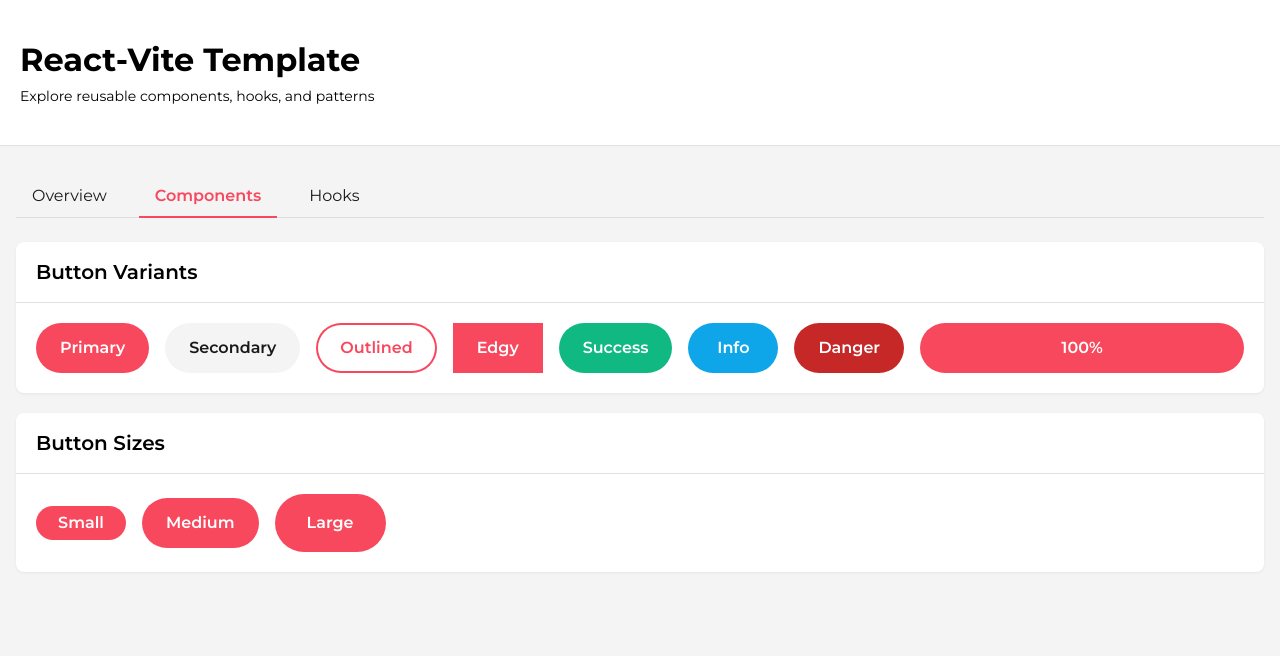
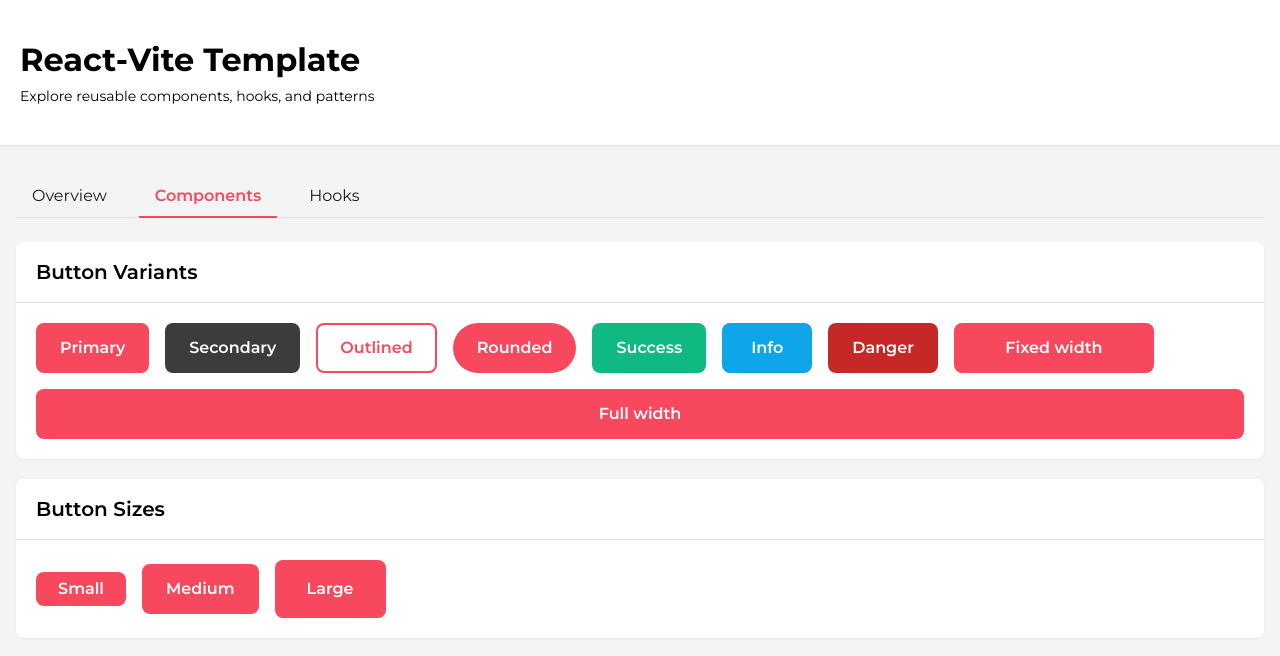
Before and after one commit to devoteamgcloud/react-vite-fe-template, a React (Vite) app: page / in a window 1280 px wide. Both pictures are taken after a click on the tab "Components". Shown: the top 656 px of the page. Built offline with nearby package versions, Linux system fonts and the light colour scheme.

Commit message:
Update button width

```diff
--- a/src/components/common/atoms/Button/Button.tsx
+++ b/src/components/common/atoms/Button/Button.tsx
@@ -1,4 +1,3 @@
-import tokens from '../../../../core/tokens'
 import { Typography } from '../../../../core/typography'
 import * as S from './styled'
 
@@ -13,9 +12,12 @@ type Props = {
   onClick: () => void
   text: string
   color?: ButtonColor
-  width?: 'fit-content' | '100%'
+  /** fixed width in px */
+  width?: number
+  /** fill parent container */
+  fullWidth?: boolean
   variant?: 'filled' | 'outlined'
-  edgy?: boolean
+  rounded?: boolean
   size?: 'small' | 'medium' | 'large'
 }
 
@@ -23,9 +25,10 @@ const Button: React.FC<Props> = ({
   onClick,
   text,
   color = 'primary',
-  width = 'fit-content',
+  width,
+  fullWidth = false,
   variant = 'filled',
-  edgy = false,
+  rounded = false,
   size = 'medium',
 }) => {
   return (
@@ -33,13 +36,12 @@ const Button: React.FC<Props> = ({
       onClick={onClick}
       color={color}
       width={width}
+      fullWidth={fullWidth}
       variant={variant}
-      edgy={edgy}
+      rounded={rounded}
       size={size}
     >
-      <Typography.BodyBase style={{ margin: tokens.margin.ZERO }}>
-        {text}
-      </Typography.BodyBase>
+      <Typography.BodyBase>{text}</Typography.BodyBase>
     </S.ButtonContainer>
   )
 }
--- a/src/components/common/atoms/Button/styled.ts
+++ b/src/components/common/atoms/Button/styled.ts
@@ -10,14 +10,16 @@ const sizePadding = {
 
 export const ButtonContainer = styled.button<{
   color: ButtonColor
-  width?: string
+  width?: number
+  fullWidth?: boolean
   variant: 'filled' | 'outlined'
-  edgy?: boolean
+  rounded?: boolean
   fontWeight?: string
   size?: 'small' | 'medium' | 'large'
 }>`
-  width: ${({ width }) => (width === '100%' ? 'auto' : width ?? 'fit-content')};
-  flex: ${({ width }) => (width === '100%' ? '1 1 auto' : '0 0 auto')};
+  width: ${({ fullWidth, width }) =>
+    fullWidth ? '100%' : width ? `${width}px` : 'auto'};
+  flex: ${({ fullWidth }) => (fullWidth ? '1 1 auto' : '0 0 auto')};
   min-width: 90px;
 
   display: flex;
@@ -25,8 +27,8 @@ export const ButtonContainer = styled.button<{
   align-items: center;
   font-weight: ${({ fontWeight }) => fontWeight ?? '600'};
   border: none;
-  border-radius: ${({ edgy }) =>
-    edgy ? tokens.borderRadius.ZERO : tokens.borderRadius.ROUND}px;
+  border-radius: ${({ rounded }) =>
+    rounded ? tokens.borderRadius.ROUND : tokens.borderRadius.BASELINE}px;
   padding: ${({ size }) => sizePadding[size ?? 'medium']};
   box-sizing: border-box;
   overflow: hidden;
@@ -35,10 +37,9 @@ export const ButtonContainer = styled.button<{
 
   ${({ variant, color, theme }) => {
     const style = theme.buttonStyles[color]?.[variant]
-
     if (!style) {
       return `
-        background: gray; /* fallback */
+        background: gray;
         color: white;
         border: none;
       `
--- a/src/core/theme.ts
+++ b/src/core/theme.ts
@@ -159,8 +159,8 @@ const light: ThemeConfig = {
     },
     secondary: {
       filled: {
-        background: brandPalette.primaryBackground,
-        text: brandPalette.text.primary,
+        background: brandPalette.secondary,
+        text: brandPalette.text.white,
         border: 'none',
       },
       outlined: {
--- a/src/pages/LiberyPage/tabs/Components/components.config.tsx
+++ b/src/pages/LiberyPage/tabs/Components/components.config.tsx
@@ -8,11 +8,12 @@ export const componentSections = [
         <Button onClick={() => {}} text="Primary" />
         <Button onClick={() => {}} text="Secondary" color="secondary" />
         <Button onClick={() => {}} text="Outlined" variant="outlined" />
-        <Button onClick={() => {}} text="Edgy" edgy />
+        <Button onClick={() => {}} text="Rounded" rounded />
         <Button onClick={() => {}} text="Success" color="success" />
         <Button onClick={() => {}} text="Info" color="info" />
         <Button onClick={() => {}} text="Danger" color="danger" />
-        <Button onClick={() => {}} text="100%" width="100%" />
+        <Button onClick={() => {}} text="Fixed width" width={200} />
+        <Button onClick={() => {}} text="Full width" fullWidth />
       </>
     ),
   },
```
